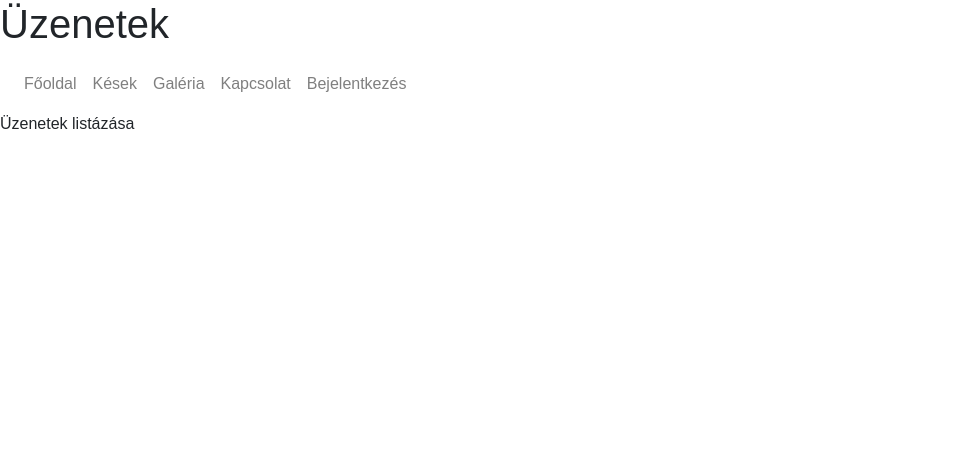
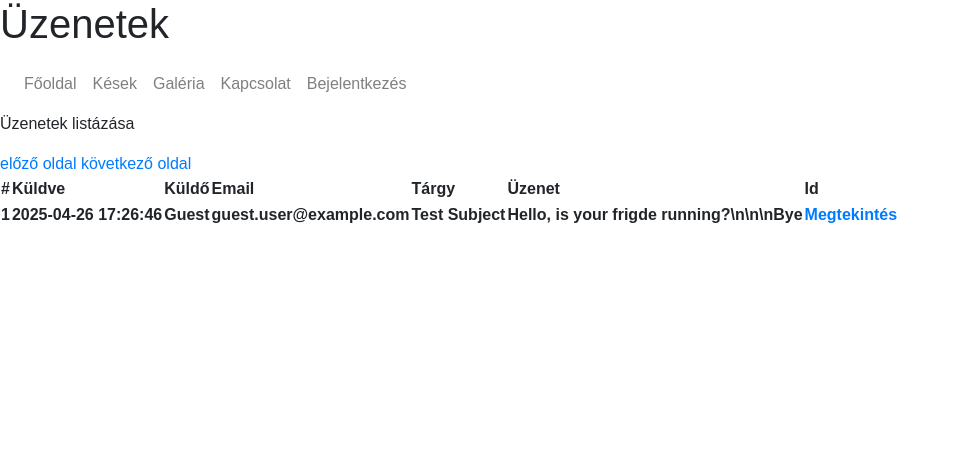
Before and after one commit to markbozsoki/GAMF_webprog_1_gyak, a PHP site: page /index.php?page=messages in a window 1280 px wide. Shown: the top 452 px of the page, without its empty margins (0-960 px from the left). Run offline with PHP 8.4, Linux system fonts and the light colour scheme; lists and menus that the app fills with data are empty.

Commit message:
update_msg_templates_with_static_content

```diff
--- a/templates/pages/messages.tpl.php
+++ b/templates/pages/messages.tpl.php
@@ -1 +1,34 @@
 <p>Üzenetek listázása</p>
+
+<div>
+    <a href="?page=messages&start=0&size=10">előző oldal</a>
+    <a href="?page=messages&start=10&size=10">következő oldal</a>
+</div>
+
+<div>
+    <table>
+        <thead>
+            <tr>
+                <th>#</th>
+                <th>Küldve</th>
+                <th>Küldő</th>
+                <th>Email</th>
+                <th>Tárgy</th>
+                <th>Üzenet</th>
+                <th>Id</th>
+            </tr>
+        </thead>
+
+        <tbody>
+            <tr>
+                <th>1</th>
+                <th>2025-04-26 17:26:46</th>
+                <th>Guest</th>
+                <th>guest.user@example.com</th>
+                <th>Test Subject</th>
+                <th>Hello, is your frigde running?\n\n\nBye</th>
+                <th><a href="?message=msg65a8262b5a826">Megtekintés</a></th>
+            </tr>
+        </tbody>
+    </table>
+</div>
```
Also changed, not shown: templates/pages/message_viewer.tpl.php (+21 -0 lines).
